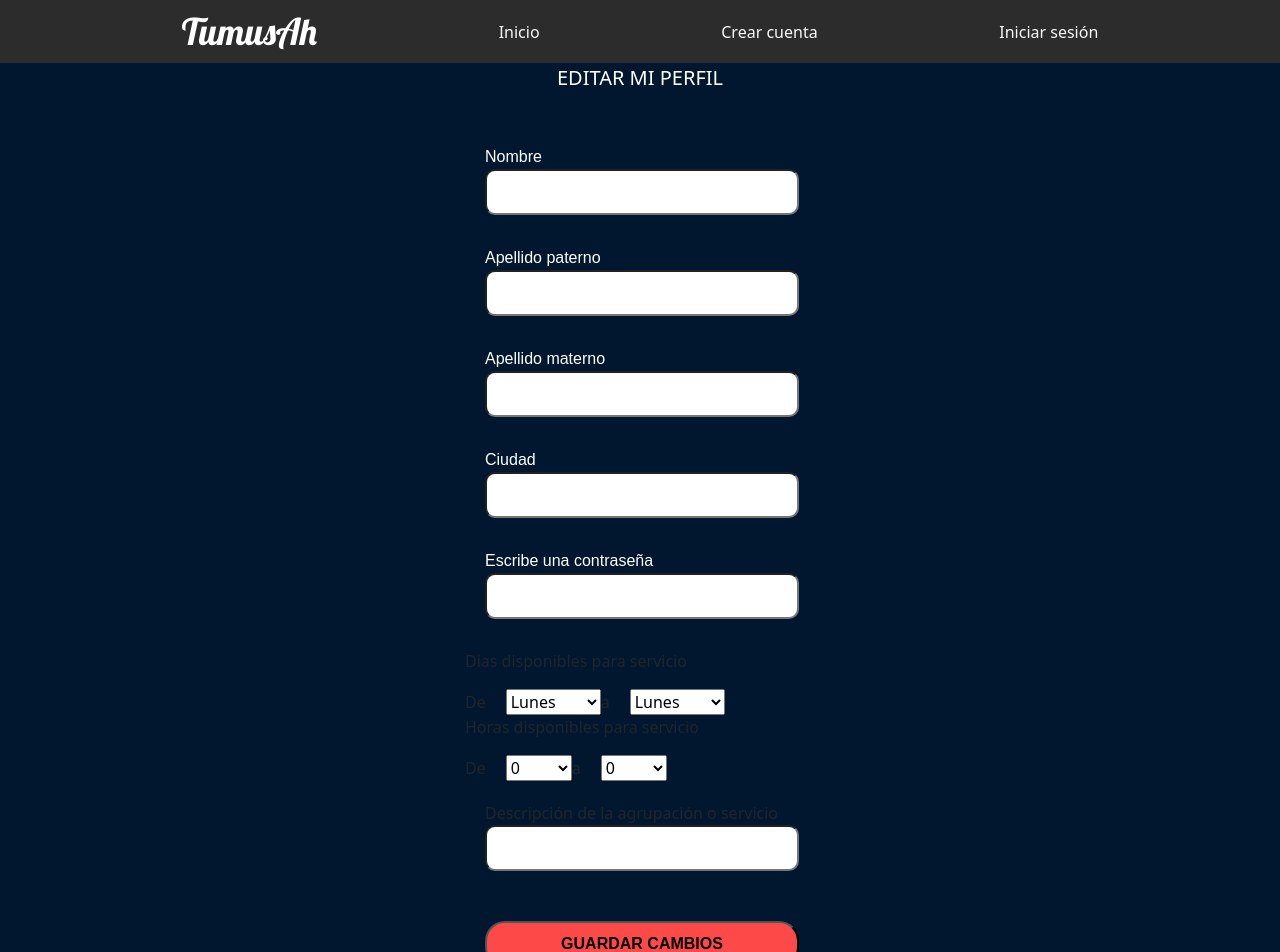
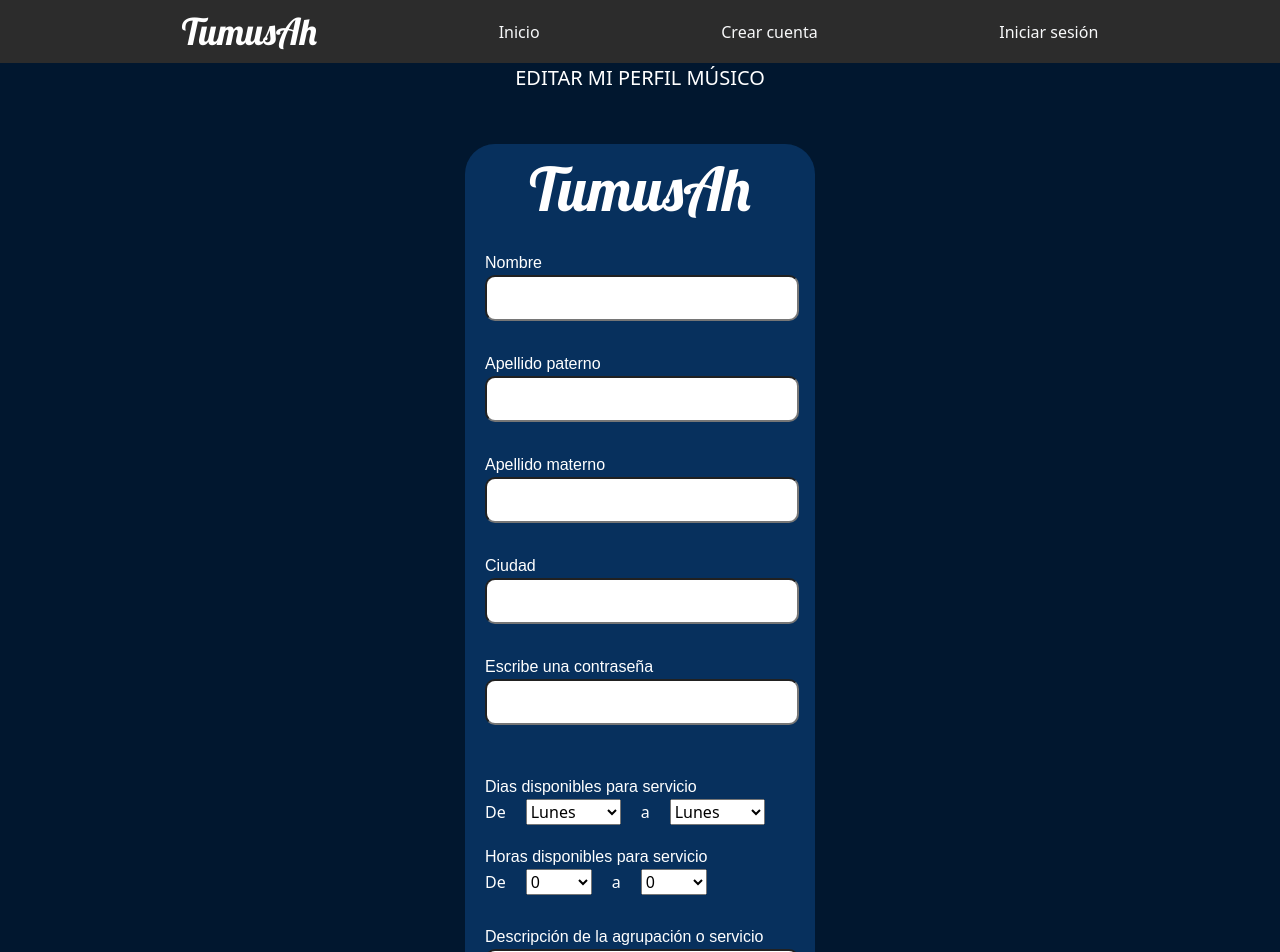
Before and after one commit to Kodemia-MusicApp/MusicApp-FrontEnd, a React (Create React App) app: page /editprofilemusician in a window 1280 px wide. Shown: the top 952 px of the page. Built offline with nearby package versions, Linux system fonts and the light colour scheme; no server answers; a web font is replaced by a local one.

Commit message:
se agrega lo estilos editprofilemusician

```diff
--- a/src/Pages/EditProfileMusician/EditProfileMusician.jsx
+++ b/src/Pages/EditProfileMusician/EditProfileMusician.jsx
@@ -7,10 +7,11 @@ export const EditProfileMusician = () => {
             <Navbar />
             <div className="EditProfileUser">
                 <div className="EditProfileUser-container">
-                    <p className="Login-Title">EDITAR MI PERFIL</p>
+                    <p className="Login-Title">EDITAR MI PERFIL MÚSICO</p>
                     <div className="EditProfileUser-content">
                         <div className="EditProfileUserFormulario">
                             <form className="EditProfileUserForm">
+                            <p className="NombreApp1">TumusAh</p>
                                 <label className="labelCreateUse">Nombre</label>
                                 <input type="text" className="editUser" />
 
@@ -34,8 +35,8 @@ export const EditProfileMusician = () => {
 
                                 <div className="disponibilidad">
                                     <div className="diasdisponibles">
-                                        <p>Dias disponibles para servicio</p>
-                                        <label>De</label>
+                                        <p className="labelhours">Dias disponibles para servicio</p>
+                                        <label className='labelDates'>De</label>
                                         <select
                                             className="Tipoartista"
                                             id="Tipoartista"
@@ -60,7 +61,7 @@ export const EditProfileMusician = () => {
                                                 Domingo
                                             </option>
                                         </select>
-                                        <label> a </label>
+                                        <label className='labelDates'> a </label>
                                         <select
                                             className="Tipoartista"
                                             id="Tipoartista"
@@ -88,8 +89,8 @@ export const EditProfileMusician = () => {
                                     </div>
 
                                     <div className="diasdisponibles">
-                                        <p>Horas disponibles para servicio</p>
-                                        <label>De</label>
+                                        <p className="labelhours">Horas disponibles para servicio</p>
+                                        <label className='labelDates'>De</label>
                                         <select
                                             className="Tipoartista"
                                             id="Tipoartista"
@@ -119,7 +120,7 @@ export const EditProfileMusician = () => {
                                             <option value="11pm">11pm</option>
                                             <option value="12pm">12pm</option>
                                         </select>
-                                        <label> a </label>
+                                        <label className='labelDates'> a </label>
                                         <select
                                             className="Tipoartista"
                                             id="Tipoartista"
@@ -151,7 +152,7 @@ export const EditProfileMusician = () => {
                                         </select>
                                     </div>
                                 </div>
-                                <label className="labelCreateUse1">
+                                <label className="banddescription">
                                     Descripción de la agrupación o servicio
                                 </label>
                                 <input type="password" className="editUser" />
--- a/src/Pages/EditProfileMusician/EditProfileMusician.scss
+++ b/src/Pages/EditProfileMusician/EditProfileMusician.scss
@@ -1,4 +1,39 @@
+//////****CSSS
+@import '../../scss/variables.scss';
+
+
+//CONTAINERS
 .labelCreateUse1 {
     margin-top: 20px;
     margin-left: 20px;
 }
+
+.EditProfileUserForm{
+    border-radius: 30px;
+    background-color: $cards-color;
+}
+.diasdisponibles{margin-top: 20px;}
+
+//TEXTS
+
+.labelhours{
+    margin-left: 20px;
+    margin-bottom: 0px;
+    font-weight: 500;
+    color:white;
+    font-family: Oswald, sans-serif;
+}
+
+.labelDates{
+    color: white;
+    margin-left: 20px;
+}
+
+.banddescription{
+    margin-top: 30px;
+    margin-left: 20px;
+    margin-bottom: 0px;
+    font-weight: 500;
+    color:white;
+    font-family: Oswald, sans-serif;
+}
--- a/src/Pages/MusicianProfile/MusicianProfile.jsx
+++ b/src/Pages/MusicianProfile/MusicianProfile.jsx
@@ -5,7 +5,7 @@ import { CardNewEvents } from '../../Components/CardNewEvents/CardNewEvents'
 import { CardScheduledEvents } from '../../Components/CardScheduledEvents/CardScheduledEvents'
 import { AppContext } from '../../Context/AppContext'
 import axios from 'axios'
-
+import { Link } from 'react-router-dom'
 export const MusicianProfile = () => {
     const Context = React.useContext(AppContext)
     const [musician, setMusician] = React.useState([])
@@ -36,7 +36,7 @@ export const MusicianProfile = () => {
                 <div className="MusicianProfile text-white">
                     <div className="MusicianProfile-container">
                         <div className="MusicianProfile-content"></div>
-                        <p className="Login-Title">MI PERFIL MÚSICO</p>
+                        <p className="profileMusicianTitle">MI PERFIL MÚSICO</p>
                         <div className="imageMusician">
                             <img
                                 src="https://cdn0.bodas.com.mx/vendor/2013/3_2/960/jpg/fusion2_5_122013.jpeg"
@@ -47,6 +47,7 @@ export const MusicianProfile = () => {
 
                         <div className="camposMusico">
                             <div className="musicianData">
+                                <div>
                                 <p className="dataTitles">DATOS GRUPO</p>
                                 <p className="datatext">
                                     Nombre: {musician.nombreArtistico}
@@ -57,6 +58,27 @@ export const MusicianProfile = () => {
                                 <p className="datatext">
                                     Zona de covertura: {musician.state}
                                 </p>
+                                </div>
+                                <div className='linkeditprofile'>
+                                    <Link to="/editprofilemusician" className='linktoeditmusician'>
+                                <p>
+                                            EDITAR PERFIL{' '}
+                                            <svg
+                                                width="18"
+                                                height="18"
+                                                viewBox="0 0 19 19"
+                                                fill="none"
+                                                xmlns="http://www.w3.org/2000/svg"
+                                            >
+                                                <path
+                                                    fill-rule="evenodd"
+                                                    clip-rule="evenodd"
+                                                    d="M12.586 0.99988C12.9611 0.624937 13.4697 0.414307 14 0.414307C14.5303 0.414307 15.0389 0.624937 15.414 0.99988L18 3.58588C18.3749 3.96093 18.5856 4.46955 18.5856 4.99988C18.5856 5.53021 18.3749 6.03882 18 6.41388L16.414 7.99988L11 2.58588L12.586 0.99988ZM9.586 3.99988L0.586 12.9999C0.210901 13.3749 0.000113275 13.8835 0 14.4139V16.9999C0 17.5303 0.210714 18.039 0.585786 18.4141C0.960859 18.7892 1.46957 18.9999 2 18.9999H4.586C5.11639 18.9998 5.62501 18.789 6 18.4139L15 9.41388L9.586 3.99988Z"
+                                                    fill="black"
+                                                />
+                                            </svg>
+                                        </p></Link>
+                                </div>
                             </div>
                             <div className="serviceDays">
                                 <p className="dataTitles">
--- a/src/Pages/MusicianProfile/MusicianProfile.scss
+++ b/src/Pages/MusicianProfile/MusicianProfile.scss
@@ -1,12 +1,28 @@
+//////****CSSS
+@import '../../scss/variables.scss';
+
+
 //CONTAINER
 .MusicianProfile-container {
-    background-color: antiquewhite;
+    background-color: $happy-color;
+    margin: 0;
 }
-.furtherShows {
+.MusicianProfile{
+    background-color: #0b6bbf;
+}
+.MusicianProfile-container{
+    background-color: $happy-color;
+}
+.MusicianProfile-content{
+    background-color: red;
+}
+.imageMusician{
+    background-color: blue;
+    margin: 0;
 }
 .camposMusico {
     width: 350px;
-    background-color: #0b6bbf;
+    background-color: $cards-color;
     margin-top: 20px;
     margin-left: auto;
     margin-right: auto;
@@ -16,10 +32,13 @@
     width: 100%;
     height: 360px;
     background-color: black;
+
 }
 
 .musicianData {
+    display: flex;
     padding: 10px;
+
 }
 .serviceDays {
     padding: 10px;
@@ -39,6 +58,23 @@
 .datatext {
     margin: 0;
 }
+.linkeditprofile{
+    margin-top: 20px;
+    margin-left: 20px;
+}
+.profileMusicianTitle{
+    background-color: black;
+    margin: 0;
+    text-align: center;
+    font-weight: 600;
+    font-size: 40px;
+    color:white;
+    font-family: Oswald, sans-serif;
+}
+
+.linktoeditmusician{
+    color: turquoise;
+}
 ///IMAGE
 .imagenMusico {
     min-width: 100%;
```
